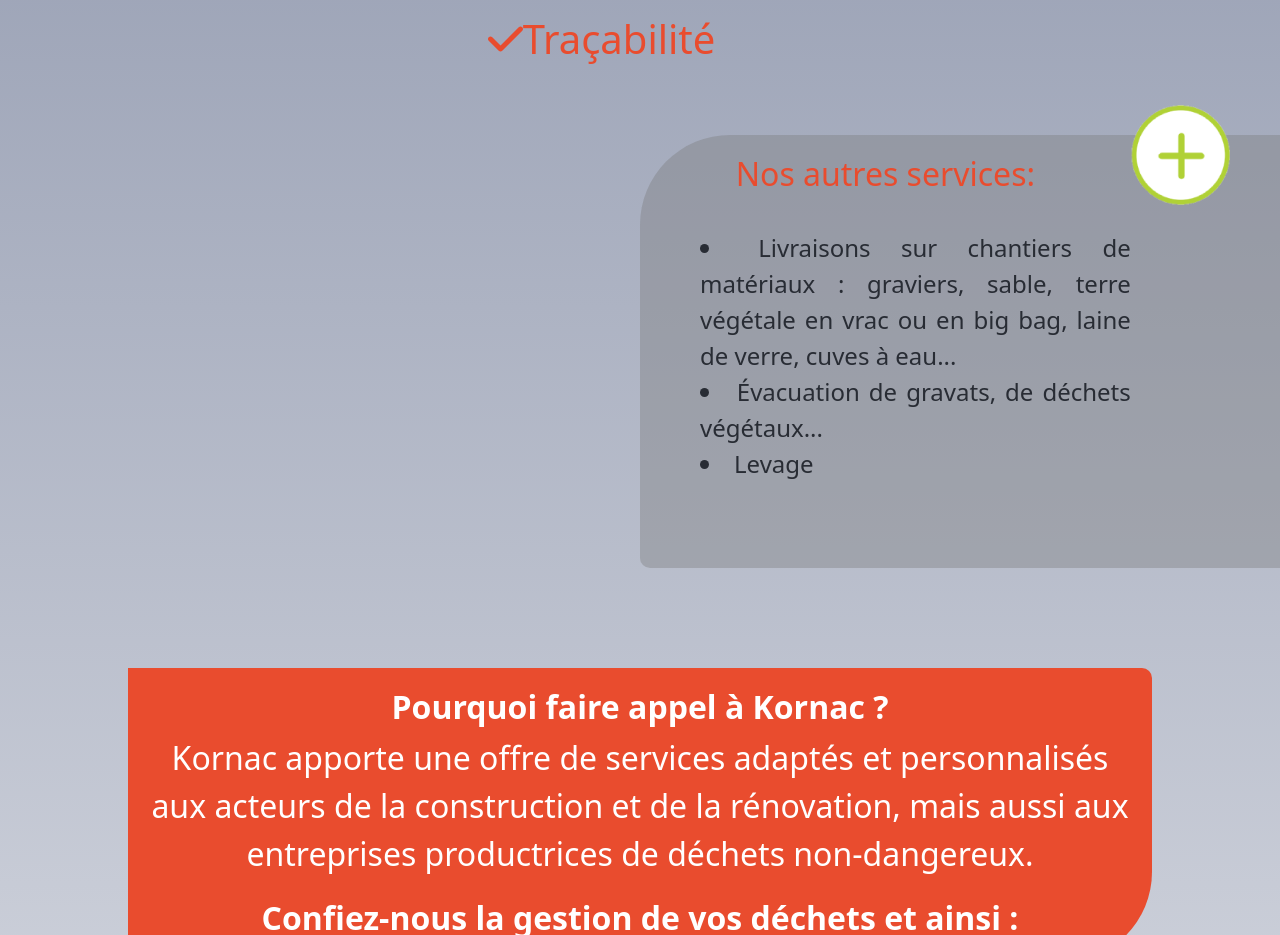
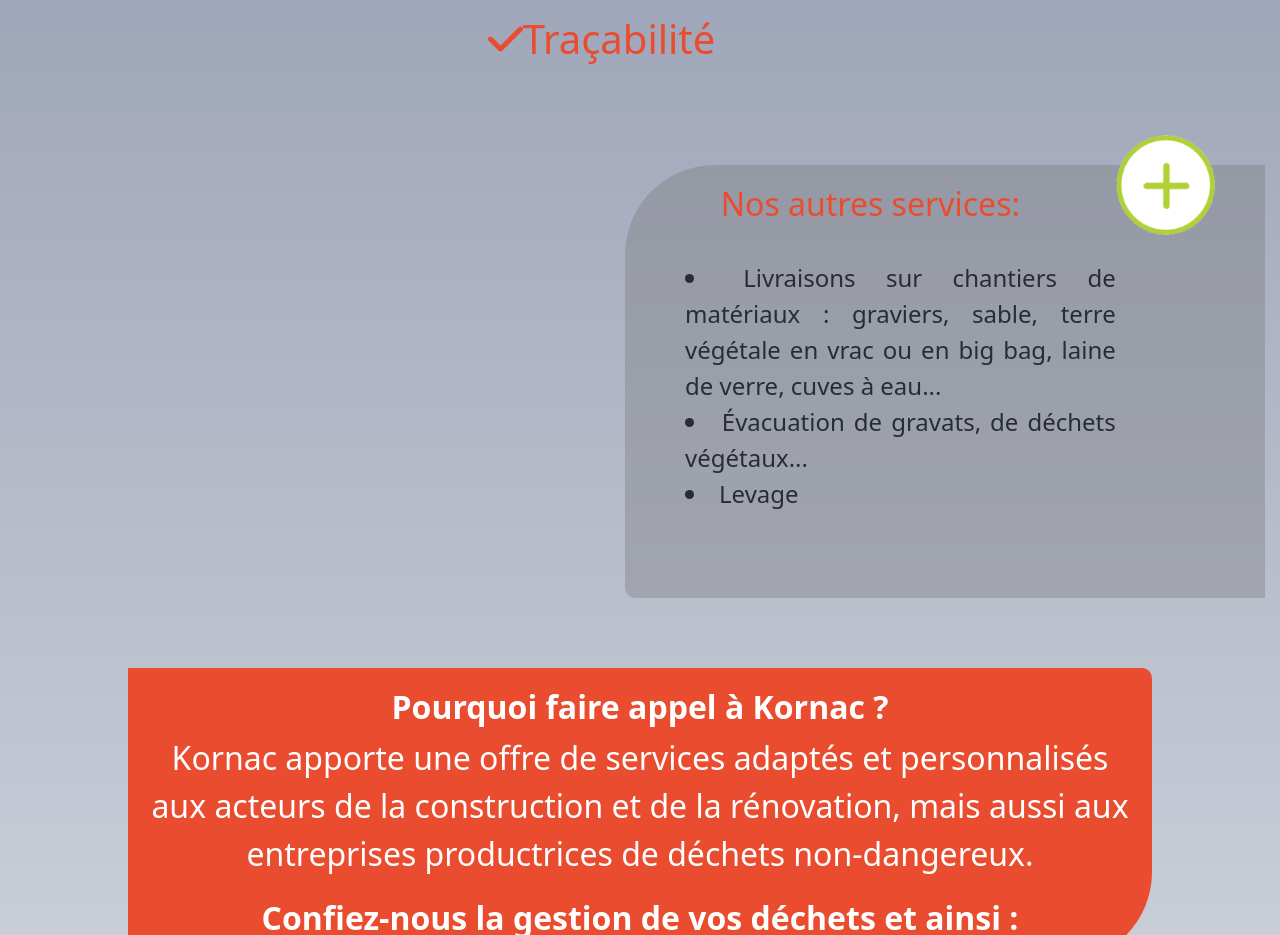
Before and after one commit to Antoine1989/Kornac., a React (Create React App) app: page / in a window 1280 px wide. Shown: the part 940-1875 px from the top of the page. Built offline with nearby package versions, Linux system fonts and the light colour scheme.

Commit message:
lol antoine-3

```diff
--- a/src/App.css
+++ b/src/App.css
@@ -105,7 +105,8 @@
     color: #e94c2e;
     height: 100%;
     width: 50%;
-
+    position: relative;
+    left:-15px;
     right:0px;
     top: 30px;
     float: right;
--- a/src/Ruban.css
+++ b/src/Ruban.css
@@ -35,6 +35,7 @@
 }
 
 text-ruban2{
+
    float: left !important;
     text-align: left!important;
 }
```
Also changed, not shown: src/components/Description.js (indentation only).
